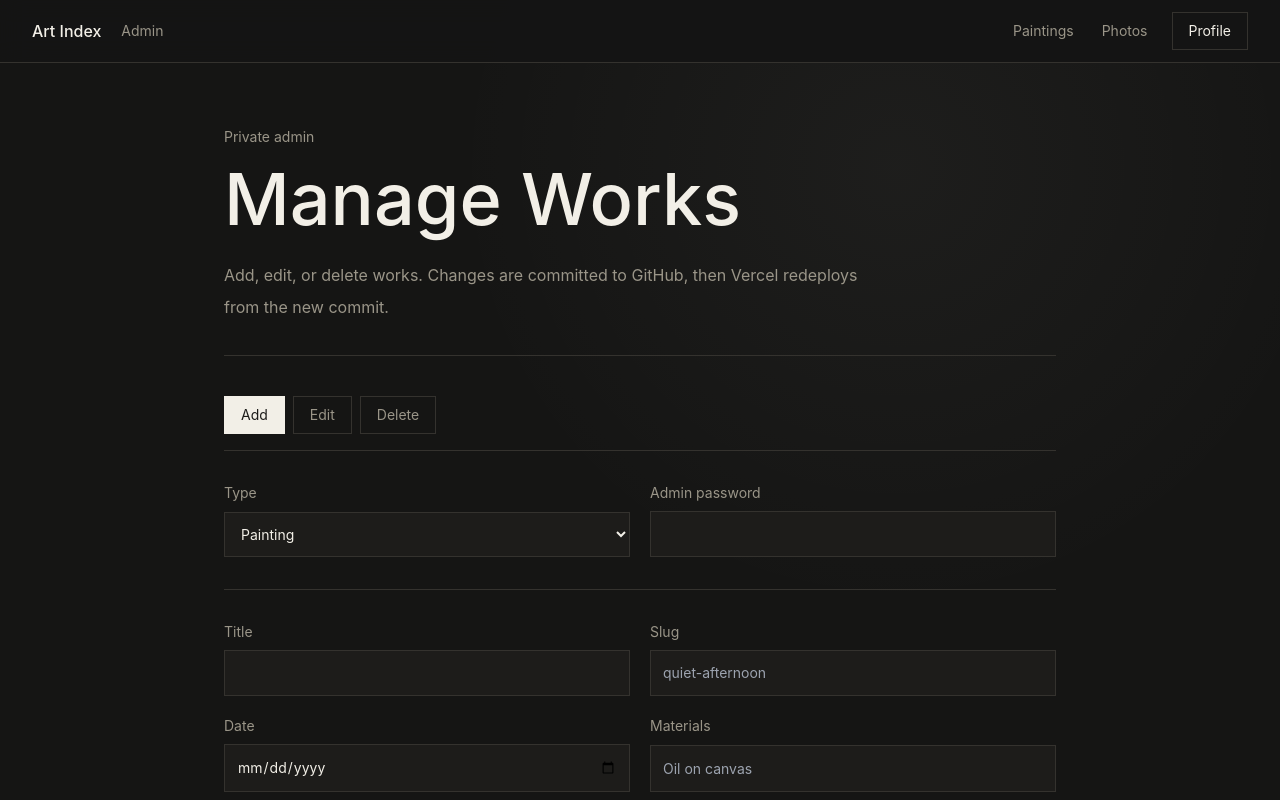
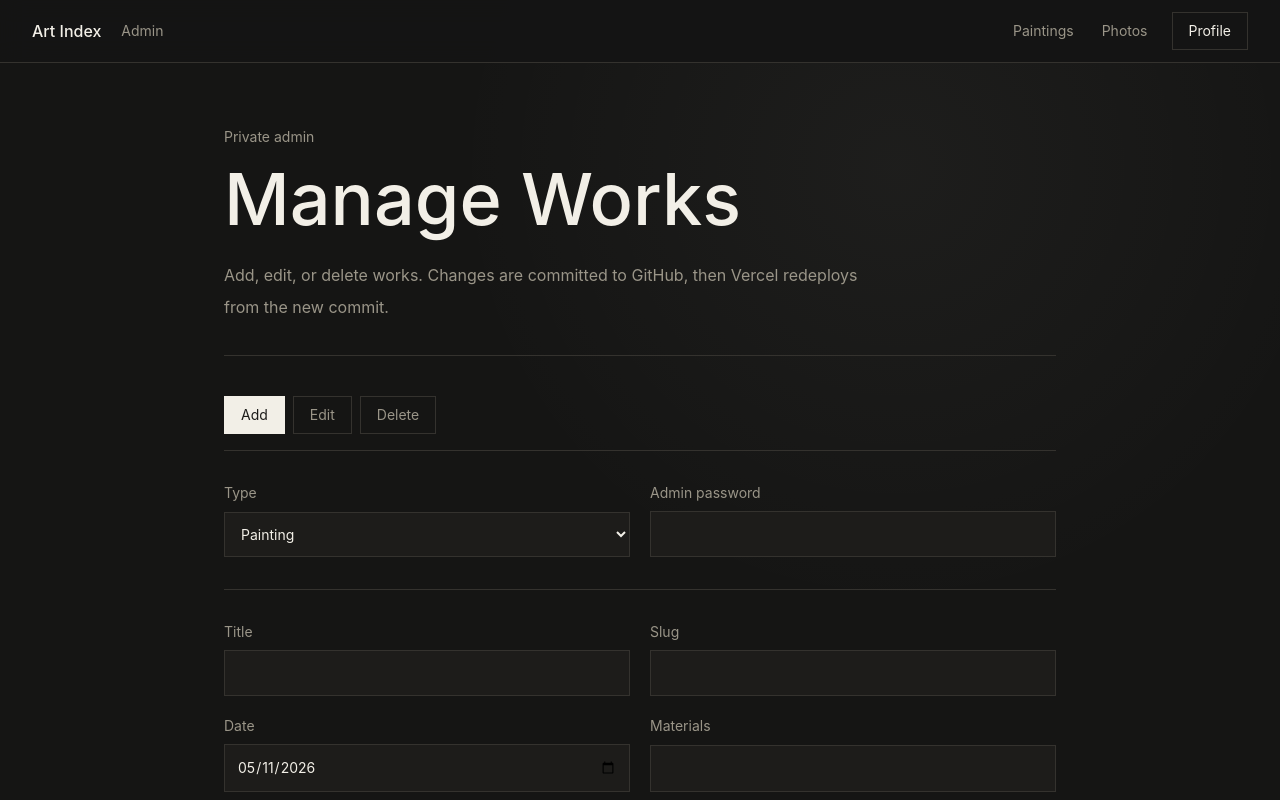
Before and after one commit to ryouy/art-gallery, a Next.js app: page /admin in a window 1280 px wide. Shown: the top 800 px of the page. Built offline with nearby package versions, Linux system fonts and the light colour scheme.

Commit message:
Refine upload form defaults

```diff
--- a/components/UploadForm.tsx
+++ b/components/UploadForm.tsx
@@ -4,9 +4,14 @@ import { useState } from "react";
 
 type UploadState = "idle" | "submitting" | "success" | "error";
 
+function todayValue() {
+  return new Date().toISOString().slice(0, 10);
+}
+
 export function UploadForm() {
   const [state, setState] = useState<UploadState>("idle");
   const [message, setMessage] = useState("");
+  const [dateKey, setDateKey] = useState(0);
 
   async function handleSubmit(event: React.FormEvent<HTMLFormElement>) {
     event.preventDefault();
@@ -30,6 +35,7 @@ export function UploadForm() {
       setState("success");
       setMessage(result.message ?? "Uploaded. Vercel will redeploy after GitHub receives the commit.");
       form.reset();
+      setDateKey((current) => current + 1);
     } catch (error) {
       setState("error");
       setMessage(error instanceof Error ? error.message : "Upload failed.");
@@ -69,14 +75,20 @@ export function UploadForm() {
           <input
             name="slug"
             className="border border-line bg-bone px-3 py-3 text-ink"
-            placeholder="quiet-afternoon"
             required
           />
         </label>
 
         <label className="grid gap-2 text-sm text-muted">
           Date
-          <input name="date" type="date" className="border border-line bg-bone px-3 py-3 text-ink" required />
+          <input
+            key={dateKey}
+            name="date"
+            type="date"
+            defaultValue={todayValue()}
+            className="border border-line bg-bone px-3 py-3 text-ink"
+            required
+          />
         </label>
 
         <label className="grid gap-2 text-sm text-muted">
@@ -84,7 +96,6 @@ export function UploadForm() {
           <input
             name="materials"
             className="border border-line bg-bone px-3 py-3 text-ink"
-            placeholder="Oil on canvas"
           />
         </label>
       </div>
```
